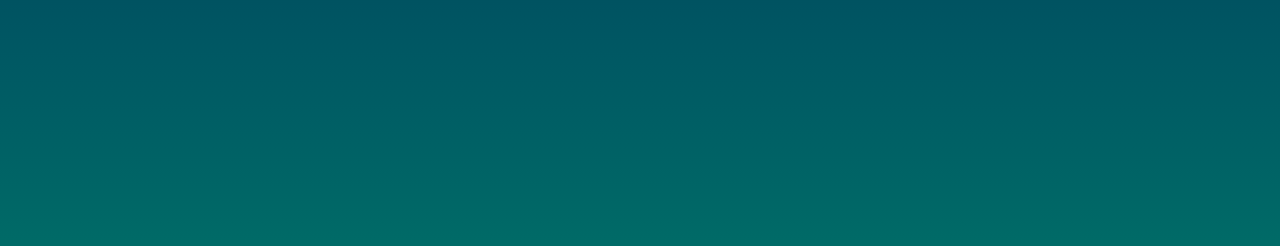
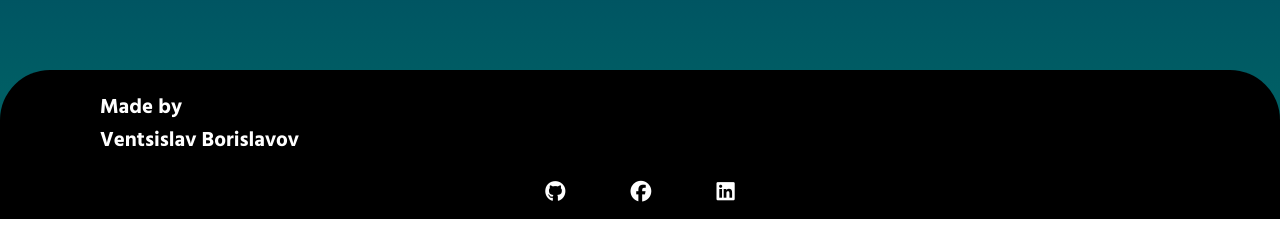
Before and after one commit to VentsislavBorislavov/react-weather-app, a React (Create React App) app: page / in a window 1280 px wide. Shown: the part 581-827 px from the top of the page. After the commit the page ends 800 px from the top, so only its background shows below. Built offline with nearby package versions, Linux system fonts and the light colour scheme; no server answers.

Commit message:
created footer

```diff
--- a/src/App.js
+++ b/src/App.js
@@ -7,6 +7,7 @@ import useDailyForecast from "./hooks/useDailyForecast";
 import useWeatherLoading from "./hooks/useWeatherLoading";
 import Search from "./components/Search";
 import Weather from "./components/Weather";
+import Footer from "./components/Footer";
 
 function App() {
   const cityInfo = useSelector((state) => state.search);
@@ -21,6 +22,7 @@ function App() {
       <Search />
       {loading && <div className="loading" />}
       {dataLoaded && <Weather />}
+      <Footer />
     </div>
   );
 }
--- /dev/null
+++ b/src/components/Footer.js
@@ -0,0 +1,33 @@
+import { links } from "../data/links";
+import { useEffect } from "react";
+import gsap, { Back } from "gsap";
+
+const Footer = () => {
+  useEffect(() => {
+    gsap.from(".creator-name span", {
+      y: 30,
+      opacity: 0,
+      duration: 1,
+      ease: Back,
+      stagger: 0.5,
+    });
+  }, []);
+
+  return (
+    <footer>
+      <h2 className="creator-name">
+        <span>Made by</span>
+        <span>Ventsislav Borislavov</span>
+      </h2>
+      <div className="links">
+        {links.map((l) => (
+          <a href={l.link}>
+            <i className={l.className} />
+          </a>
+        ))}
+      </div>
+    </footer>
+  );
+};
+
+export default Footer;
--- /dev/null
+++ b/src/data/links.js
@@ -0,0 +1,17 @@
+export const links = [
+  {
+    id: 1,
+    className: "fab fa-github",
+    link: "https://github.com/VentsislavBorislavov",
+  },
+  {
+    id: 2,
+    className: "fab fa-facebook",
+    link: "https://www.facebook.com/Vencislav.k.b/",
+  },
+  {
+    id: 3,
+    className: "fab fa-linkedin",
+    link: "https://www.linkedin.com/in/vencislav-borislavov-2b2145217/",
+  },
+];
--- /dev/null
+++ b/src/styles/footer.scss
@@ -0,0 +1,33 @@
+footer {
+  background-color: #000000;
+  position: absolute;
+  bottom: 0;
+  left: 0;
+  right: 0;
+  display: flex;
+  flex-direction: column;
+  border-top-left-radius: 50px;
+  border-top-right-radius: 50px;
+  h2 {
+    text-align: start;
+    margin: 20px 50px;
+    @media (min-width: 900px) {
+      margin: 20px 100px;
+    }
+    span {
+      display: block;
+    }
+  }
+  .links {
+    display: flex;
+    align-items: center;
+    justify-content: space-evenly;
+    width: 320px;
+    align-self: center;
+    margin-bottom: 10px;
+    a {
+      color: white;
+      font-size: 1.3rem;
+    }
+  }
+}
--- a/src/styles/index.scss
+++ b/src/styles/index.scss
@@ -5,6 +5,7 @@ $cards-color: transparent;
 @import "./hourlyForecast.scss";
 @import "./dailyForecast.scss";
 @import "./sunPosition.scss";
+@import "./footer.scss";
 body {
   font-family: "Hind Siliguri", sans-serif;
   background-image: linear-gradient(
@@ -15,8 +16,10 @@ body {
     #005763,
     #006b67
   );
+  position: relative;
   margin: 0;
-  min-height: 100vh;
+  // -30px because of the search margin which gives addition 30px to the height of body
+  min-height: calc(100vh - 30px);
 }
 
 .temperature {
--- a/src/styles/sunPosition.scss
+++ b/src/styles/sunPosition.scss
@@ -2,7 +2,7 @@
   width: 90%;
   background-color: $cards-color;
   margin: auto;
-  padding: 20px 0;
+  padding: 20px 0 200px 0;
   border-radius: 30px;
 
   h2 {
--- a/src/weatherApi/index.js
+++ b/src/weatherApi/index.js
@@ -1,10 +1,10 @@
-export const apiKey = 'ZyLl3F6LvQGfGDuUBfEACH8H1KkfLKK1';
+export const apiKey = "OHfwytp9T763x1MyF0uDqfyASLdZuMb2";
 export const searchQuery = `http://dataservice.accuweather.com/locations/v1/cities/autocomplete?apikey=${apiKey}&q=`;
 export const weatherQuery = (cityKey) =>
-	`http://dataservice.accuweather.com/currentconditions/v1/${cityKey}?apikey=${apiKey}`;
+  `http://dataservice.accuweather.com/currentconditions/v1/${cityKey}?apikey=${apiKey}`;
 export const todayForecast = (cityKey) =>
-	`http://dataservice.accuweather.com/forecasts/v1/daily/1day/${cityKey}?apikey=${apiKey}&details=true&metric=true`;
+  `http://dataservice.accuweather.com/forecasts/v1/daily/1day/${cityKey}?apikey=${apiKey}&details=true&metric=true`;
 export const hourlyForecastLink = (cityKey) =>
-	`http://dataservice.accuweather.com/forecasts/v1/hourly/12hour/${cityKey}?apikey=${apiKey}&metric=true`;
+  `http://dataservice.accuweather.com/forecasts/v1/hourly/12hour/${cityKey}?apikey=${apiKey}&metric=true`;
 export const dailyForecastLink = (cityKey) =>
-	`http://dataservice.accuweather.com/forecasts/v1/daily/5day/${cityKey}?apikey=${apiKey}&metric=true`;
+  `http://dataservice.accuweather.com/forecasts/v1/daily/5day/${cityKey}?apikey=${apiKey}&metric=true`;
```
